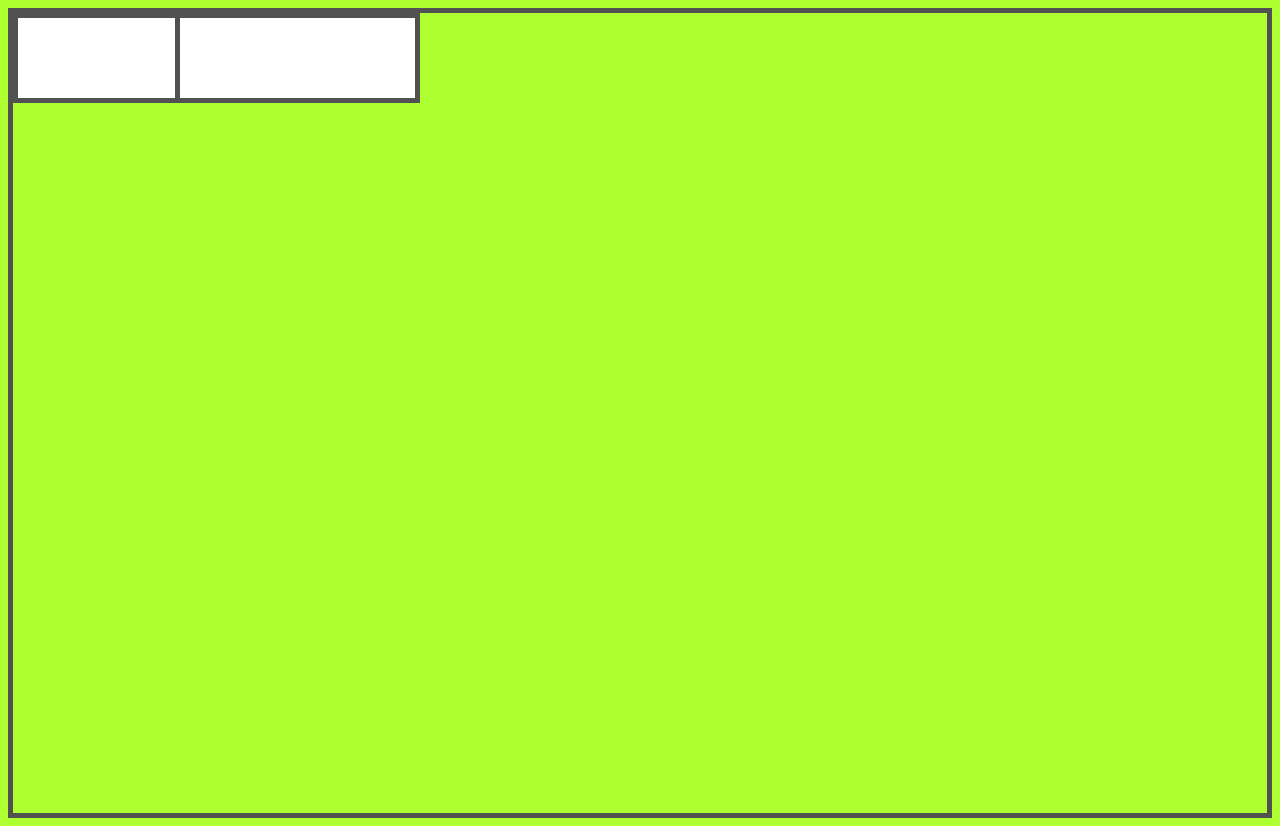
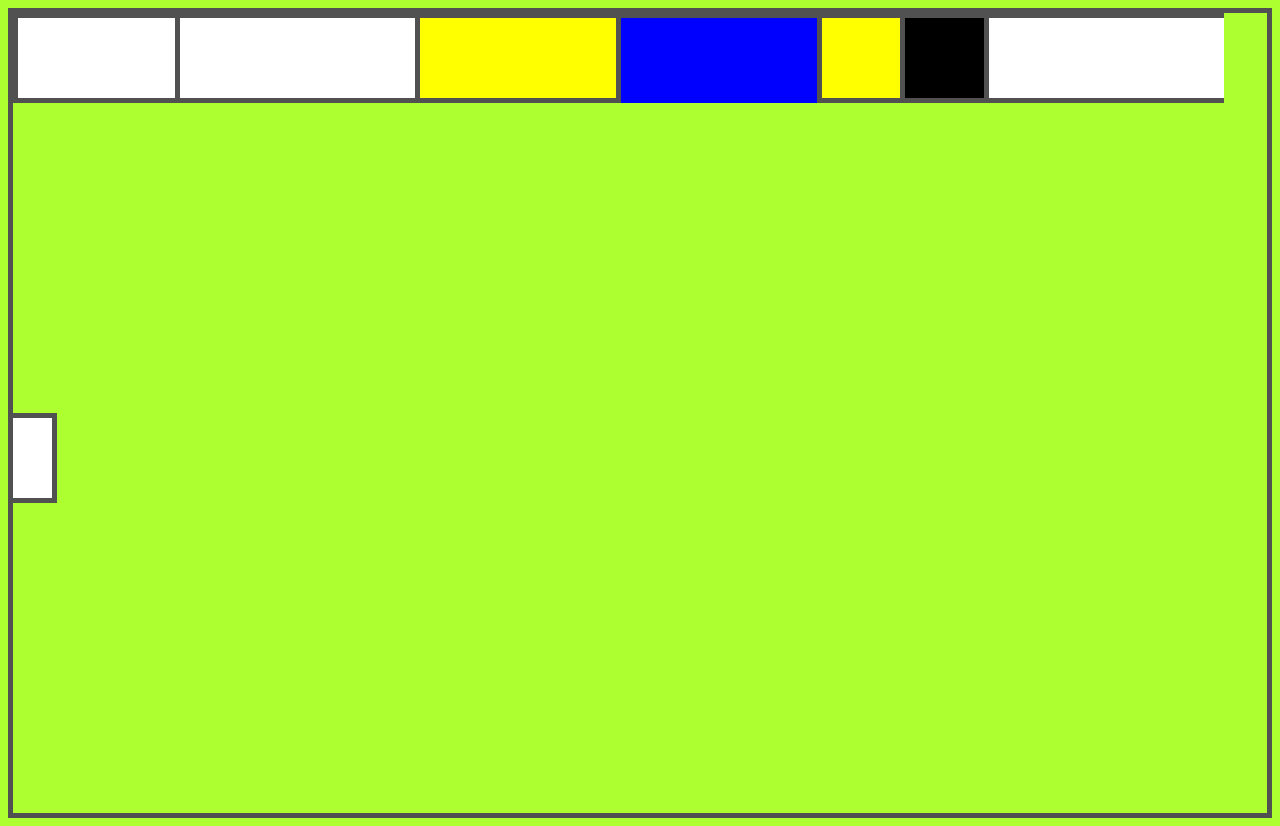
Before and after one commit to Momentum-Team-20/css-layout-challenge-jmatthews64, a plain HTML site: page index.html in a window 1280 px wide. Drawn offline with Linux system fonts and the light colour scheme.

Commit message:
added all first row boxes

```diff
--- a/index.html
+++ b/index.html
@@ -15,11 +15,22 @@
         <div class="white wholeBox topBox bottomBox"></div>
         <div class="white wholeBox rightBox bottomBox topBox"></div>
             <!-- end of first set of white boxes -->
-        <div class="yellow"></div>
-        <div class="blue"></div>
-        <div class="yellow"></div>
-        <div class="black"></div>
-        <div class="white"></div>
+        <div class="yellow wholeBox topBox bottomBox"></div>
+        <div class="yellow wholeBox topBox bottomBox"></div>
+        <div class="yellow halfBox topBox bottomBox rightBox"></div>
+            <!--End first yellow box-->
+        <div class="blue wholeBox topBox noBorderBlue"></div>
+        <div class="blue wholeBox topBox noBorderBlue"></div>
+        <div class="blue halfBox topBox noBorderBlue"></div>
+        <!--end top of first blue box-->
+        <div class="yellow wholeBox topBox bottomBox leftBox rightBox"></div>
+        <!--small yellow box-->
+        <div class="black wholeBox topBox bottomBox rightBox"></div>
+        <!--small black box-->
+        <div class="white wholeBox topBox bottomBox"></div>
+        <div class="white wholeBox topBox bottomBox"></div>
+        <div class="white wholeBox topBox bottomBox"></div>
+        <div class="white halfBox topBox bottomBox rightBox"></div>
         <!-- end row 1 boxes -->
         <div class="white"></div>
         <div class="red"></div>
--- a/styles.css
+++ b/styles.css
@@ -62,3 +62,7 @@
 .leftBox {
     border-left: 5px solid rgb(82, 81, 81);
 }
+
+.noBorderBlue {
+    border-bottom: 5px solid blue;
+}
```
